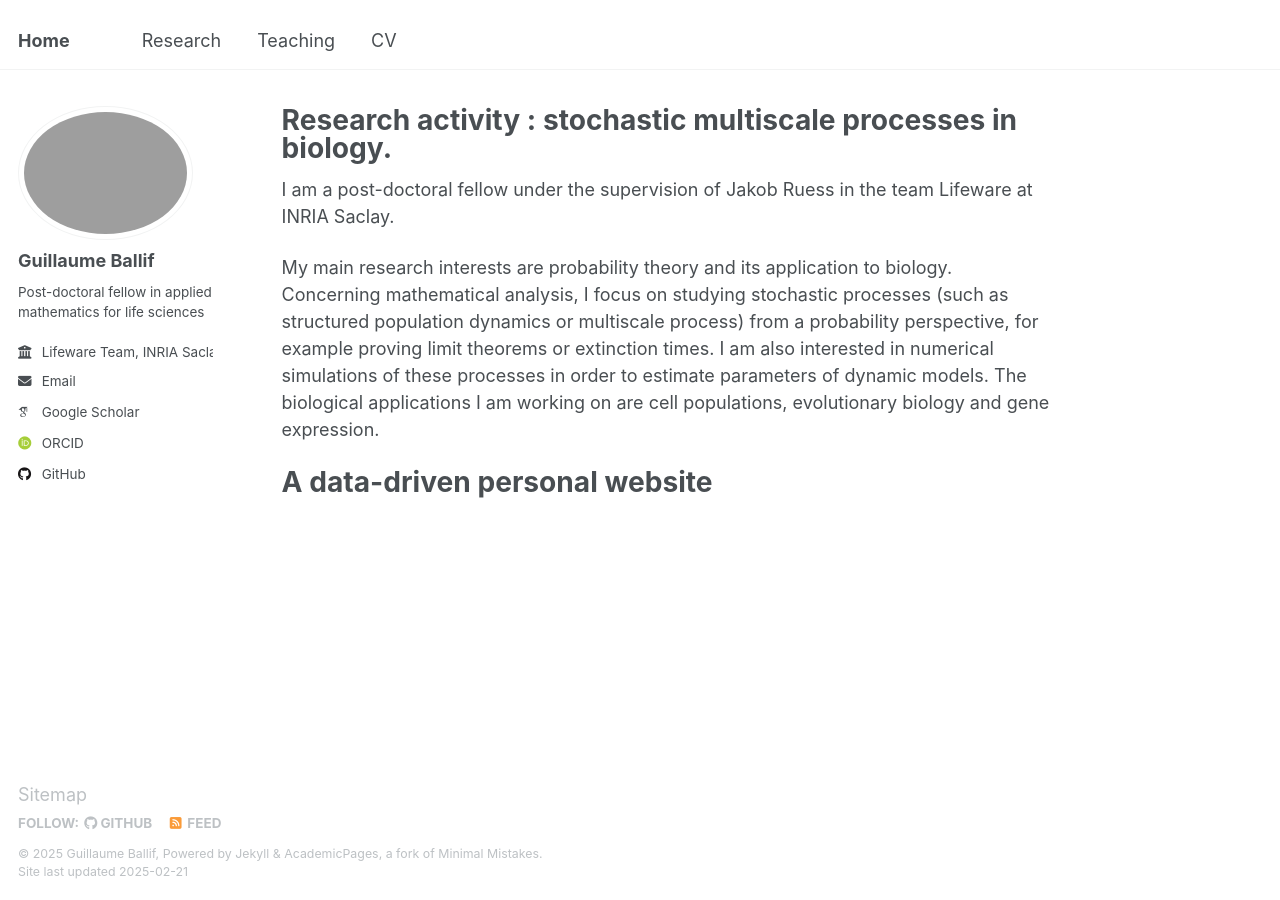
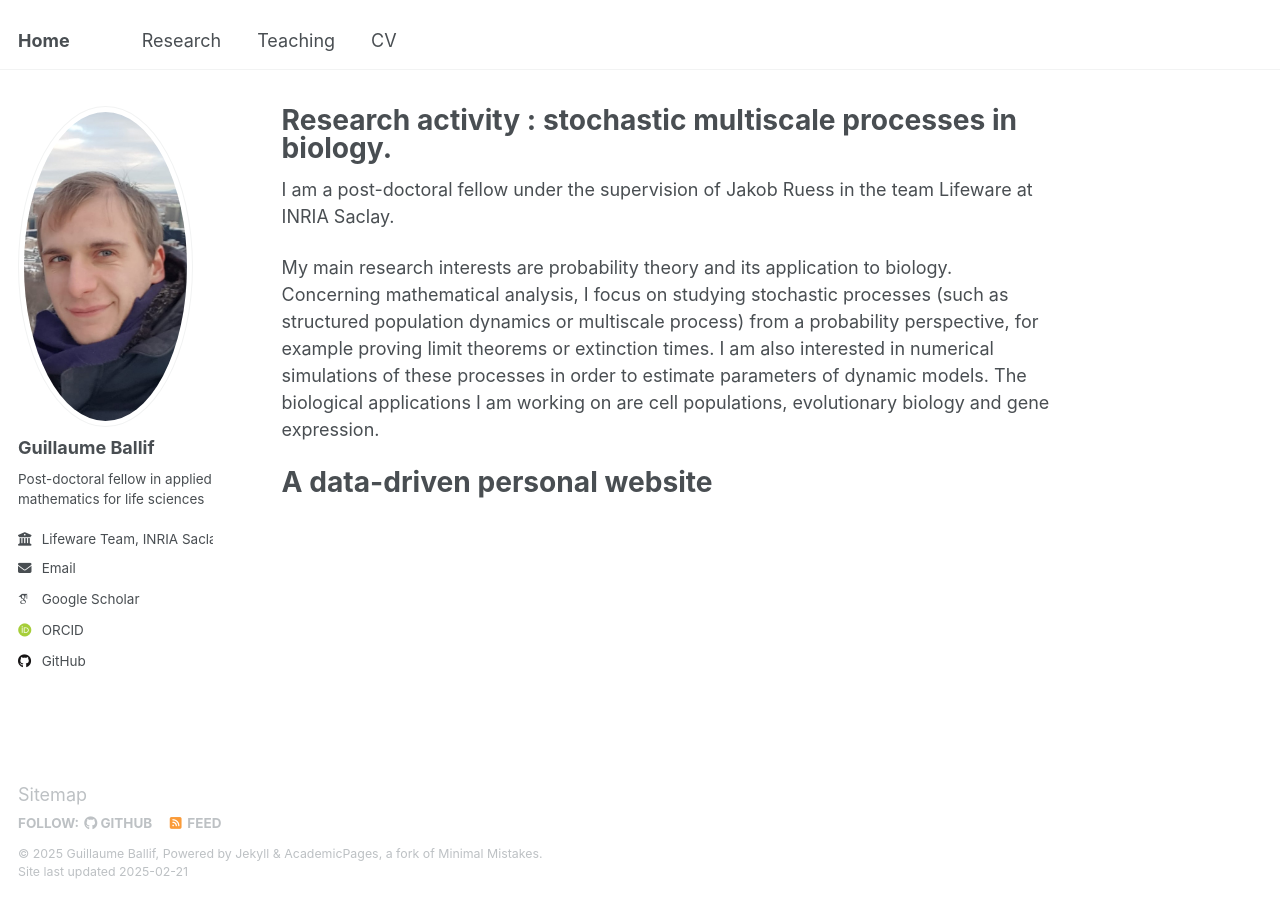
Before and after one commit to guillaumeballif/guillaumeballif.github.io, a Jekyll site: the page built from _pages/about.md, in a window 1280 px wide. Built offline with Jekyll 4.4.1, drawn with Linux system fonts in a browser that asks for light colours; some web fonts are replaced.

Commit message:
Update _config.yml

```diff
--- a/_config.yml
+++ b/_config.yml
@@ -22,7 +22,7 @@ repository               : "guillaumeballif.github.io"
 #               Additional customization can be done by editing /_includes/author-profile.html
 author:
   # Biographic information
-  avatar           : "profile.png"
+  avatar           : "photo_site_web.jpeg"
   name             : "Guillaume Ballif"
   pronouns         : # example: "she/her"
   bio              : "Post-doctoral fellow in applied mathematics for life sciences"
```
